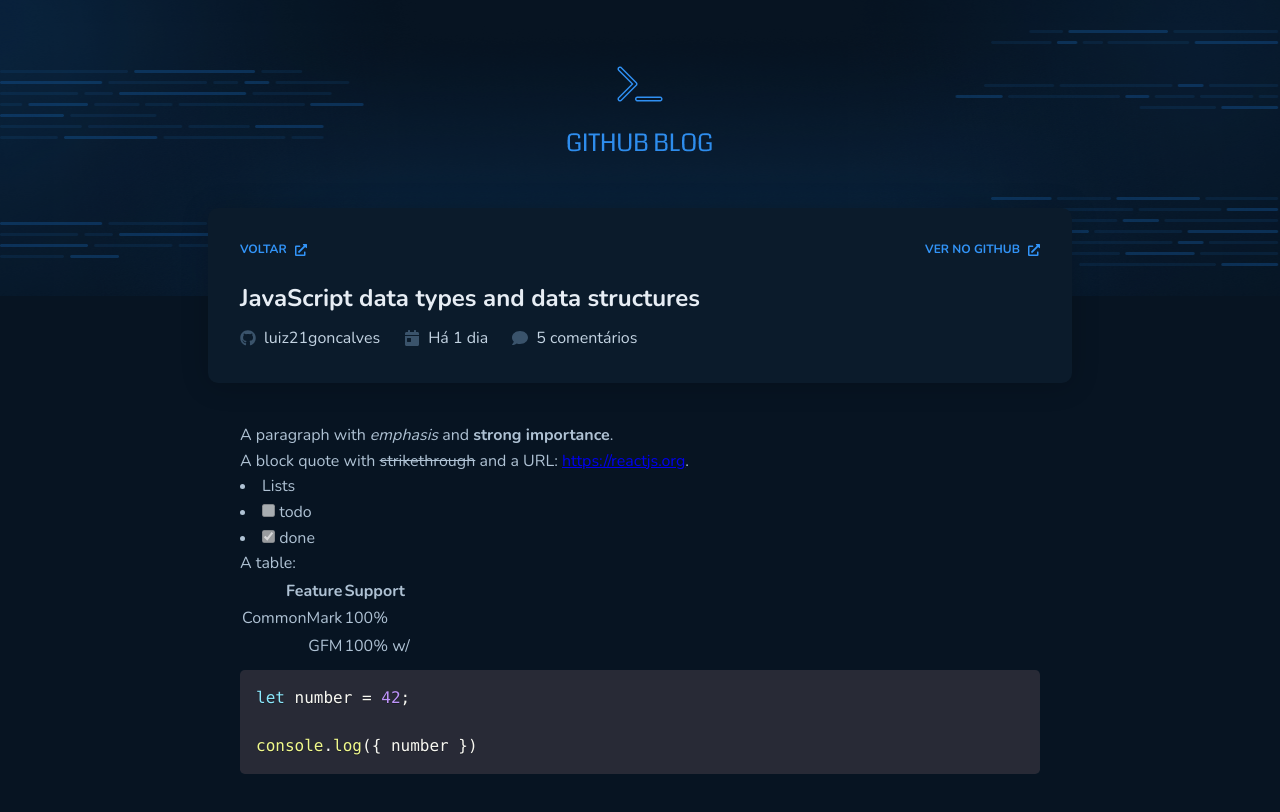
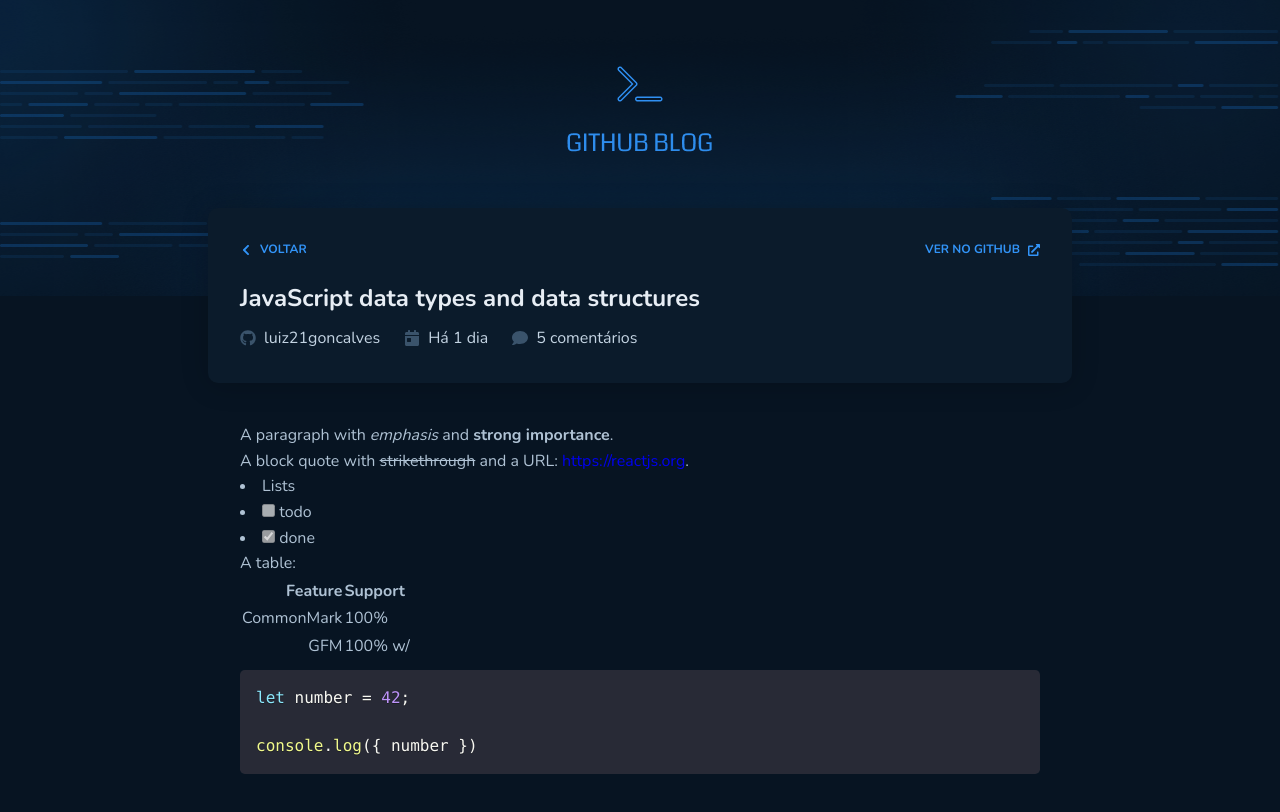
Before and after one commit to luiz21goncalves/ignite-github-blog, a React (Vite) app: page /post/1 in a window 1280 px wide. Shown: the top 812 px of the page. Built offline with nearby package versions, Linux system fonts and the light colour scheme.

Commit message:
fix: link styles

```diff
--- a/src/components/Link/index.tsx
+++ b/src/components/Link/index.tsx
@@ -1,20 +1,13 @@
-import { AnchorHTMLAttributes } from 'react'
-import { FaExternalLinkAlt } from 'react-icons/fa'
+import { AnchorHTMLAttributes, ReactNode } from 'react'
 
 import * as S from './styles'
 
 type LinkProps = AnchorHTMLAttributes<HTMLAnchorElement> & {
-  children: string
+  children: ReactNode
 }
 
 export function Link(props: LinkProps) {
   const { children, ...attrs } = props
 
-  return (
-    <S.LinkContainer {...attrs}>
-      {children}
-
-      <FaExternalLinkAlt />
-    </S.LinkContainer>
-  )
+  return <S.LinkContainer {...attrs}>{children}</S.LinkContainer>
 }
--- a/src/components/Link/styles.ts
+++ b/src/components/Link/styles.ts
@@ -9,7 +9,6 @@ export const LinkContainer = styled.a`
   font-weight: 700;
   font-size: ${FONT_SIZES[12]};
   color: ${({ theme }) => theme['blue-500']};
-  text-decoration: none;
   position: relative;
   cursor: pointer;
   text-transform: uppercase;
--- a/src/pages/Home/components/Profile/index.tsx
+++ b/src/pages/Home/components/Profile/index.tsx
@@ -1,4 +1,9 @@
-import { FaGithub, FaBuilding, FaUserFriends } from 'react-icons/fa'
+import {
+  FaGithub,
+  FaBuilding,
+  FaUserFriends,
+  FaExternalLinkAlt,
+} from 'react-icons/fa'
 import { useTheme } from 'styled-components'
 
 import { Link } from '../../../../components/Link'
@@ -14,7 +19,15 @@ export function Profile() {
       <div>
         <S.ProfileHeader>
           <h1>Luiz Gonçalves</h1>
-          <Link>GITHUB</Link>
+
+          <Link
+            href="http://github.com/luiz21goncalves"
+            target="_blank"
+            rel="noopener noreferrer"
+          >
+            GITHUB
+            <FaExternalLinkAlt size={12} />
+          </Link>
         </S.ProfileHeader>
 
         <p>
--- a/src/pages/PostDetails/components/PostDetailsHeader/index.tsx
+++ b/src/pages/PostDetails/components/PostDetailsHeader/index.tsx
@@ -1,4 +1,11 @@
-import { FaGithub, FaCalendarDay, FaComment } from 'react-icons/fa'
+import {
+  FaGithub,
+  FaCalendarDay,
+  FaComment,
+  FaExternalLinkAlt,
+  FaChevronLeft,
+} from 'react-icons/fa'
+import { Link as RouterRouterLink } from 'react-router-dom'
 import { useTheme } from 'styled-components'
 
 import { Link } from '../../../../components/Link'
@@ -10,8 +17,21 @@ export function PostDetailsHeader() {
   return (
     <S.Container>
       <S.Header>
-        <Link>Voltar</Link>
-        <Link>Ver no github</Link>
+        <RouterRouterLink to="/">
+          <Link>
+            <FaChevronLeft size={12} />
+            Voltar
+          </Link>
+        </RouterRouterLink>
+
+        <Link
+          href="http://github.com/luiz21goncalves"
+          target="_blank"
+          rel="noopener noreferrer"
+        >
+          Ver no github
+          <FaExternalLinkAlt size={12} />
+        </Link>
       </S.Header>
 
       <h1>JavaScript data types and data structures</h1>
--- a/src/styles/global.ts
+++ b/src/styles/global.ts
@@ -23,4 +23,8 @@ export const GlobalStyles = createGlobalStyle`
   button {
     cursor: pointer;
   }
+
+  a {
+    text-decoration: none;
+  }
 `
```
